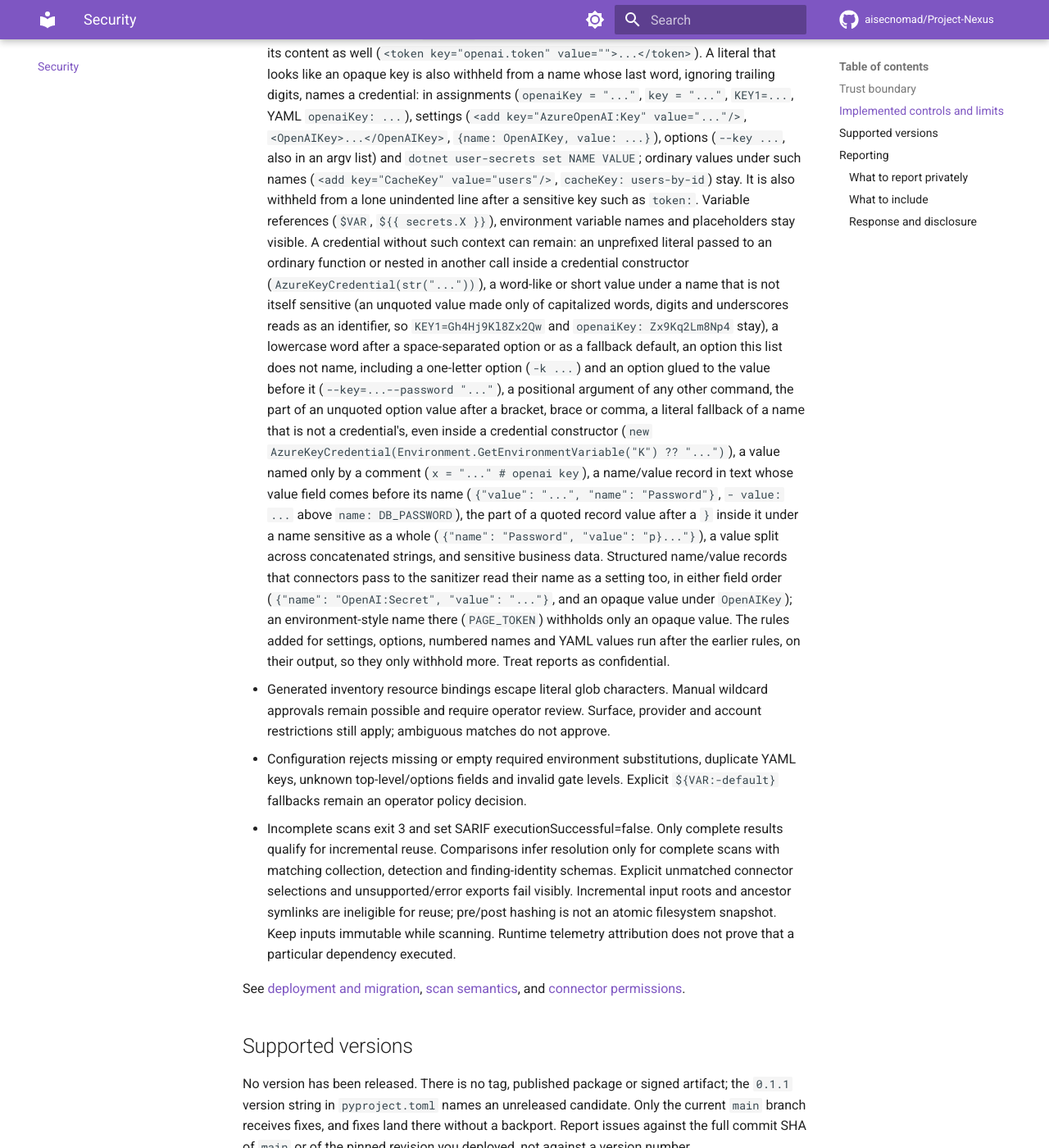
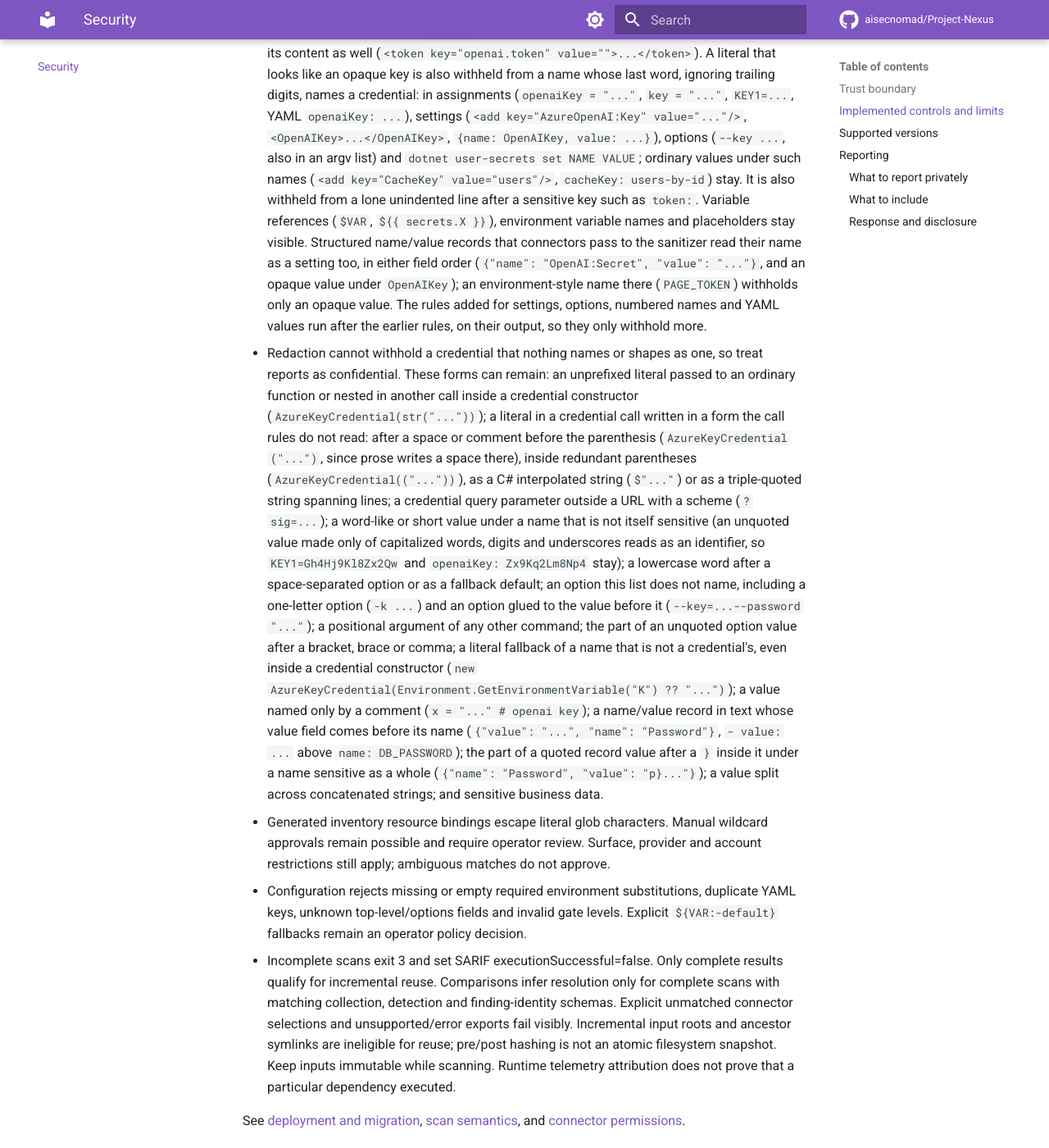
Before and after one commit to aisecnomad/Project-Nexus, an MkDocs documentation site: the page built from docs/security.md, in a window 1280 px wide and 1400 px high, scrolled down 3088 px. Shown: the whole window at 82% size. Built offline with MkDocs 1.6.1 and Material for MkDocs 9.7.7, drawn with Linux system fonts in a browser that asks for light colours; comment, search, counter and statistics services are not loaded.

Commit message:
List more residual redaction gaps in SECURITY.md
The final review probed report redaction and found forms that still
pass through but that SECURITY.md did not list. It lists nested calls
inside a credential constructor, but not these:

- a space or comment between the callee and its parenthesis (the call
  rules skip this on purpose, because prose puts a space there)
- redundant parentheses around the literal
- a C# interpolated string
- a triple-quoted string that spans lines
- a credential query parameter outside a URL with a scheme

The page also said that literals passed to credential constructors are
withheld, without naming these exceptions.

The residual limits now form their own bullet that names these forms,
and the sentence on structured records moves up into the list of
withheld forms. The added forms join the strict xfail tests of the
documented gaps, so closing one fails the suite until the list is
updated. Redaction behaviour is unchanged.

Co-Authored-By: Claude Opus 5.5 <noreply@anthropic.com>
Claude-Session: https://claude.ai/code/session_01UKfd7ioftUpC4P6iQuaTJC
Signed-off-by: Claude <noreply@anthropic.com>

```diff
--- a/SECURITY.md
+++ b/SECURITY.md
@@ -137,33 +137,40 @@ Use dedicated read-only audit credentials and narrowly scoped inventory approval
   value="users"/>`, `cacheKey: users-by-id`) stay. It is also withheld from a
   lone unindented line after a sensitive key such as `token:`. Variable
   references (`$VAR`, `${{ secrets.X }}`), environment variable names and
-  placeholders stay visible. A credential without such context can remain: an
-  unprefixed literal passed to an ordinary function or nested in another call
-  inside a credential constructor (`AzureKeyCredential(str("..."))`), a
-  word-like or short value under a name that is not itself sensitive (an
-  unquoted value made only of capitalized words, digits and underscores reads
-  as an identifier, so `KEY1=Gh4Hj9Kl8Zx2Qw` and `openaiKey: Zx9Kq2Lm8Np4`
-  stay), a lowercase word after a space-separated option or as a fallback
-  default, an option this list does not name, including a one-letter option
-  (`-k ...`) and an option glued to the value before it
-  (`--key=...--password "..."`), a positional argument of any other command,
-  the part of an unquoted option value after a bracket, brace or comma, a
-  literal fallback of a name that is not a credential's, even inside a
-  credential constructor
-  (`new AzureKeyCredential(Environment.GetEnvironmentVariable("K") ?? "...")`),
-  a value named only by a comment (`x = "..."  # openai key`), a name/value
+  placeholders stay visible. Structured name/value records that connectors
+  pass to the sanitizer read their name as a setting too, in either field
+  order (`{"name": "OpenAI:Secret", "value": "..."}`, and an opaque value under
+  `OpenAIKey`); an environment-style name there (`PAGE_TOKEN`) withholds only
+  an opaque value. The rules added for settings, options, numbered names and
+  YAML values run after the earlier rules, on their output, so they only
+  withhold more.
+* Redaction cannot withhold a credential that nothing names or shapes as one,
+  so treat reports as confidential. These forms can remain: an unprefixed
+  literal passed to an ordinary function or nested in another call inside a
+  credential constructor (`AzureKeyCredential(str("..."))`); a literal in a
+  credential call written in a form the call rules do not read: after a space
+  or comment before the parenthesis (`AzureKeyCredential ("...")`, since
+  prose writes a space there), inside redundant parentheses
+  (`AzureKeyCredential(("..."))`), as a C# interpolated string (`$"..."`) or
+  as a triple-quoted string spanning lines; a credential query parameter
+  outside a URL with a scheme (`?sig=...`); a word-like or short value under
+  a name that is not itself sensitive (an unquoted value made only of
+  capitalized words, digits and underscores reads as an identifier, so
+  `KEY1=Gh4Hj9Kl8Zx2Qw` and `openaiKey: Zx9Kq2Lm8Np4` stay); a lowercase word
+  after a space-separated option or as a fallback default; an option this
+  list does not name, including a one-letter option (`-k ...`) and an option
+  glued to the value before it (`--key=...--password "..."`); a positional
+  argument of any other command; the part of an unquoted option value after a
+  bracket, brace or comma; a literal fallback of a name that is not a
+  credential's, even inside a credential constructor
+  (`new AzureKeyCredential(Environment.GetEnvironmentVariable("K") ?? "...")`);
+  a value named only by a comment (`x = "..."  # openai key`); a name/value
   record in text whose value field comes before its name
   (`{"value": "...", "name": "Password"}`, `- value: ...` above
-  `name: DB_PASSWORD`), the part of a quoted record value after a `}` inside
+  `name: DB_PASSWORD`); the part of a quoted record value after a `}` inside
   it under a name sensitive as a whole (`{"name": "Password", "value":
-  "p}..."}`), a value split across concatenated strings, and sensitive
-  business data. Structured name/value records that connectors pass to the
-  sanitizer read their name as a setting too, in either field order
-  (`{"name": "OpenAI:Secret", "value": "..."}`, and an opaque value under
-  `OpenAIKey`); an environment-style name there (`PAGE_TOKEN`) withholds
-  only an opaque value. The rules added for settings, options, numbered
-  names and YAML values run after the earlier rules, on their output, so
-  they only withhold more. Treat reports as confidential.
+  "p}..."}`); a value split across concatenated strings; and sensitive
+  business data.
 * Generated inventory resource bindings escape literal glob characters. Manual
   wildcard approvals remain possible and require operator review. Surface,
   provider and account restrictions still apply; ambiguous matches do not approve.
```
Also changed, not shown: 1 other file.
